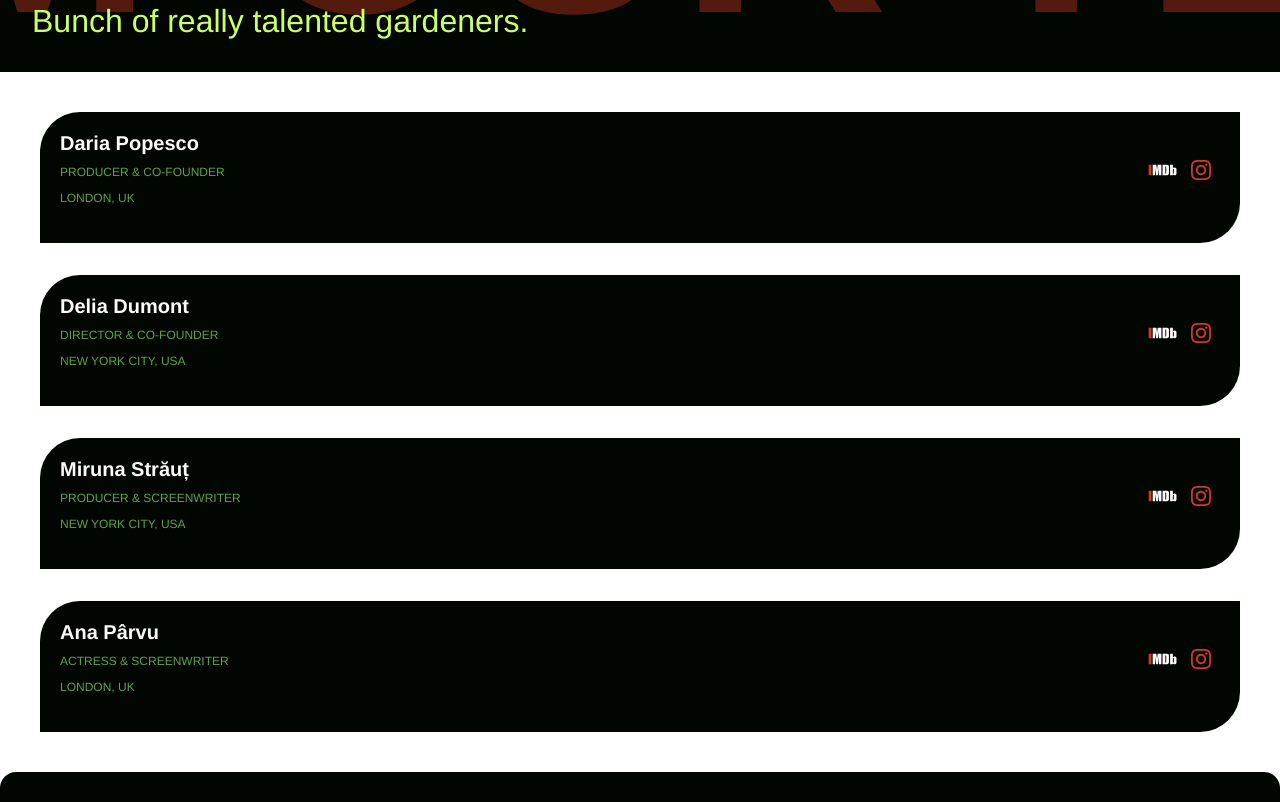
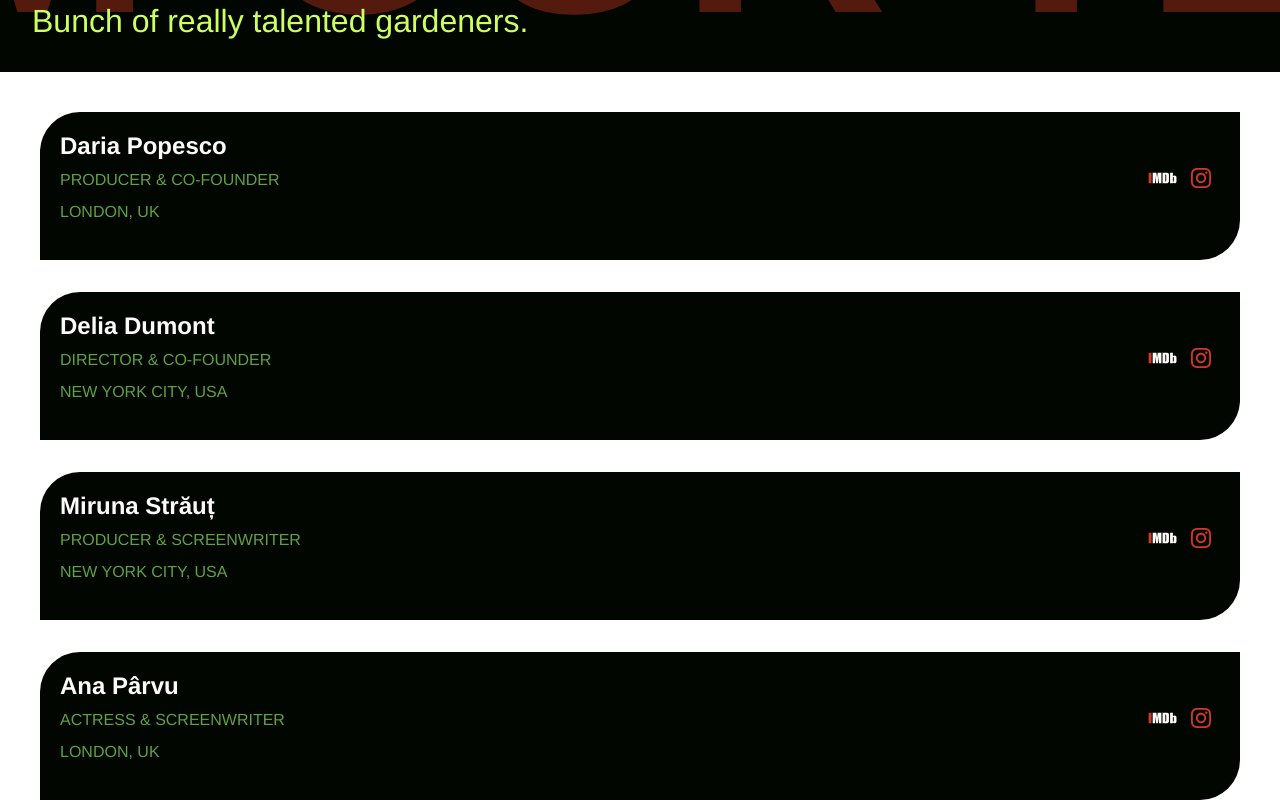
Before and after one commit to Septy2000/Wild-Poppy-Films-Website, a Next.js app in the folder wild-poppy-films-website/: page /our-team in a window 1280 px wide. Shown: the part 360-1162 px from the top of the page. Built offline with nearby package versions, Linux system fonts and the light colour scheme.

Commit message:
Centered image for team members on mobile

```diff
--- a/wild-poppy-films-website/src/components/TitleBuffer/TitleBuffer.styled.tsx
+++ b/wild-poppy-films-website/src/components/TitleBuffer/TitleBuffer.styled.tsx
@@ -5,7 +5,6 @@ export const Container = styled.div`
     width: 100%;
     height: 12.5rem;
     display: flex;
-    padding: 1rem 0;
     background: ${({ theme }) => theme.colors.neutral.neutral_14};
     overflow: hidden;
     user-select: none;
@@ -21,6 +20,7 @@ export const ScrollContainer = styled.div`
     flex-wrap: nowrap;
     animation: scroll 15s linear infinite;
     white-space: nowrap;
+    height: 100%;
 
     @keyframes scroll {
         from {
@@ -34,9 +34,10 @@ export const ScrollContainer = styled.div`
 
 export const Title = styled.h1`
     position: relative;
-    font-size: 10.5rem;
+    font-size: 12.5rem;
     display: inline-flex;
     align-items: center;
+    line-height: 1.5rem;
     color: ${({ theme }) => theme.colors.primary_shaded.poppy_red};
     @media (min-width: ${({ theme }) => theme.screen.desktop}) {
         font-size: 18rem;
@@ -45,7 +46,7 @@ export const Title = styled.h1`
     &:before {
         content: " - ";
         display: inline-block;
-        font-size: 10.5rem;
+        font-size: 12.5rem;
         color: ${({ theme }) => theme.colors.primary_shaded.poppy_red};
         @media (min-width: ${({ theme }) => theme.screen.desktop}) {
             font-size: 18rem;
--- a/wild-poppy-films-website/src/components/pages/OurTeamPage/MemberContainer/MemberContainer.styled.tsx
+++ b/wild-poppy-films-website/src/components/pages/OurTeamPage/MemberContainer/MemberContainer.styled.tsx
@@ -38,6 +38,13 @@ export const ExpandedInfoContainer = styled.div<{ $isExpanded: boolean }>`
     transition: max-height 0.2s ease-in-out;
     max-height: ${({ $isExpanded }) => ($isExpanded ? "450px" : "0")};
     overflow: hidden;
+`;
+
+export const CenteredContainer = styled.div`
+    display: flex;
+    flex-direction: column;
+    align-items: center;
+    justify-content: center;
 `;
 
 export const ImageContainer = styled.div`
@@ -99,12 +106,26 @@ export const StyledDownwardIcon = styled(DownwardIcon)<{ $isExpanded: boolean }>
 export const Name = styled.h2`
     font-size: 1.25rem;
     color: ${({ theme }) => theme.colors.neutral.neutral_1};
+
+    @media (min-width: ${({ theme }) => theme.screen.tablet}) {
+        font-size: 1.5rem;
+    }
+
+    @media (min-width: ${({ theme }) => theme.screen.desktop}) {
+    }
 `;
 
 export const Text = styled.p`
     font-size: 0.75rem;
     color: ${({ theme }) => theme.colors.neutral.neutral_1};
     line-height: 150%;
+
+    @media (min-width: ${({ theme }) => theme.screen.tablet}) {
+        font-size: 1rem;
+    }
+
+    @media (min-width: ${({ theme }) => theme.screen.desktop}) {
+    }
 `;
 
 export const GreenText = styled(Text)`
--- a/wild-poppy-films-website/src/components/pages/OurTeamPage/MemberContainer/MemberContainer.tsx
+++ b/wild-poppy-films-website/src/components/pages/OurTeamPage/MemberContainer/MemberContainer.tsx
@@ -56,6 +56,7 @@ export default function MemberContainer({
             </Styled.HeaderInfoContainer>
             <Styled.ExpandedInfoContainer $isExpanded={isExpanded}>
                 <Styled.Text>{member.description}</Styled.Text>
+                <Styled.CenteredContainer>
                     <Styled.ImageContainer>
                         <Styled.ImageStyled
                             src={member.icon.src}
@@ -64,6 +65,7 @@ export default function MemberContainer({
                             height={300}
                         />
                     </Styled.ImageContainer>
+                </Styled.CenteredContainer>
             </Styled.ExpandedInfoContainer>
             <Styled.ExpandContainer onClick={handleExpandToggle}>
                 <Styled.StyledDownwardIcon $isExpanded={isExpanded} />
```
Lines whose indentation alone changed are shown as unchanged.
